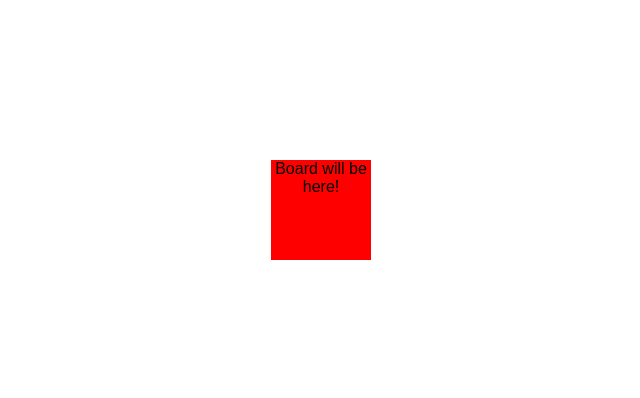
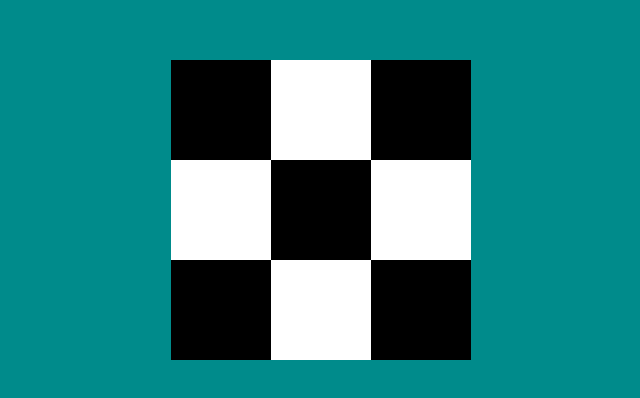
Before and after one commit to dylmarcor/go, a React (Create React App) app: page / in a window 1280 px wide. Shown: the part 190-588 px from the top of the page, without its empty margins (319-959 px from the left). Built offline with nearby package versions, Linux system fonts and the light colour scheme; the HTML template or start-up script is replaced by a standard one.

Commit message:
make initial board layout

```diff
--- a/package.json
+++ b/package.json
@@ -7,6 +7,7 @@
     "@testing-library/react": "^9.3.2",
     "@testing-library/user-event": "^7.1.2",
     "acorn": "^7.1.1",
+    "minimist": "^1.2.5",
     "react": "^16.13.0",
     "react-dom": "^16.13.0",
     "react-router-dom": "^5.1.2",
--- a/src/components/Board.css
+++ b/src/components/Board.css
@@ -1,14 +1,87 @@
 div {
-	width: 100px;
-	height: 100px;
-    background-color: red;
+	width: 300px;
+	height: 300px;
+    background-color: chartreuse;
     text-align: center;
+    font-size: 2.3em;
 
-	position: absolute;
-	top:0;
+    position: absolute;
+	top: 0;
 	bottom: 0;
 	left: 0;
 	right: 0;
 
 	margin: auto;
 }
+
+#A0 {
+    width:100px;
+    height: 100px;
+    background-color: black;
+    float: left;
+    position: relative;
+}
+
+#A1 {
+    width:100px;
+    height: 100px;
+    background-color: white;
+    float: left;
+    position: relative;
+}
+
+#A2 {
+    width:100px;
+    height: 100px;
+    background-color: black;
+    float: left;
+    position: relative;
+}
+
+#B0 {
+    width:100px;
+    height: 100px;
+    background-color: white;
+    float: left;
+    position: relative;
+}
+
+#B1 {
+    width:100px;
+    height: 100px;
+    background-color: black;
+    float: left;
+    position: relative;
+}
+
+#B2 {
+    width:100px;
+    height: 100px;
+    background-color: white;
+    float: left;
+    position: relative;
+}
+
+#C0 {
+    width:100px;
+    height: 100px;
+    background-color: black;
+    float: left;
+    position: relative;
+}
+
+#C1 {
+    width:100px;
+    height: 100px;
+    background-color: white;
+    float: left;
+    position: relative;
+}
+
+#C2 {
+    width:100px;
+    height: 100px;
+    background-color: black;
+    float: left;
+    position: relative;
+}
--- a/src/components/Board.tsx
+++ b/src/components/Board.tsx
@@ -7,7 +7,15 @@ const Board = (props: MyProps) => {
 
     return (
         <div>
-            Board will be here!
+            <div id="A0"></div>
+            <div id="A1"></div>
+            <div id="A2"></div>
+            <div id="B0"></div>
+            <div id="B1"></div>
+            <div id="B2"></div>
+            <div id="C0"></div>
+            <div id="C1"></div>
+            <div id="C2"></div>
         </div>
     )
 }
--- a/src/index.css
+++ b/src/index.css
@@ -2,4 +2,5 @@ body {
   margin: 0;
   padding: 0;
   font-family: sans-serif;
+  background-color: darkcyan;
 }
```
Also changed, not shown: 1 other file (tests, documents, lock files or other folders).
